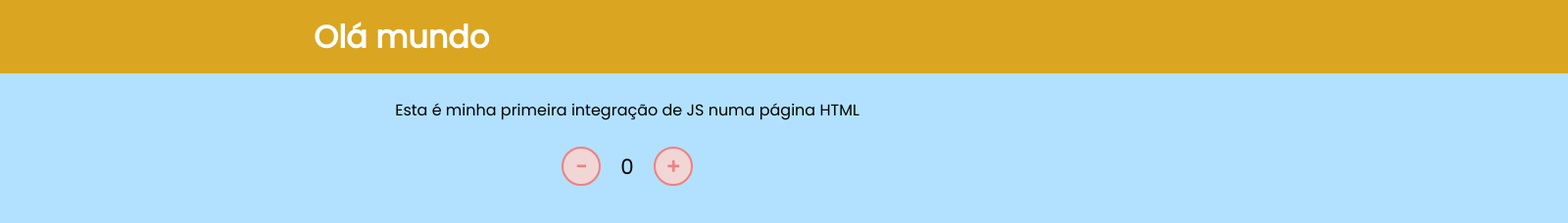
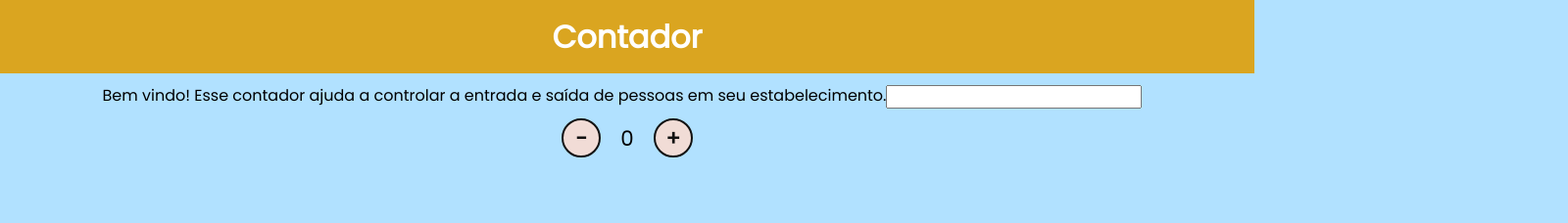
Before and after one commit to henrioliveira/estudo-javascript, a plain HTML site: page contador/index.html in a window 1280 px wide. Shown: the whole page at 98% size, 1600 px wide, since content can reach past the window. Drawn offline with Linux system fonts and the light colour scheme.

```diff
--- a/contador/assets/css/style.css
+++ b/contador/assets/css/style.css
@@ -7,48 +7,50 @@
 }
 
 body {
-    display: flex;
-    align-items: center;
-    justify-content: center;
-    flex-direction: column;
     background-color: rgb(177, 225, 255);
 }
 
-head {
-    display: flex;
-    align-items: center;
-    justify-content: center;
-    flex-direction: column;
+#main-head {
+    width: 100%;
     background-color: goldenrod;
 }
 
 h1 {
-    background-color: goldenrod;
-    width: 100%;
-    padding-left: 50%;
+    text-align: center;
     color: white;
     line-height: 75px;
 }
 
-p {
-    padding: 25px;
+#main-section {
+    padding: 10px;
+    display: flexbox;
+    justify-content: center;
+
+}
+
+.description {
+    display: flex;
+    margin-right: 10px;
+    justify-content: center;
+}
+
+#counter {
+    display: flex;
+    justify-content: center;
+    margin: 10px;
 }
 
 button {
     height: 40px;
     width: 40px;
     border-radius: 50%;
-    border: 2px solid lightcoral;
-    background-color: rgb(241, 214, 214);
-    color: lightcoral;
+    border: 2px solid rgb(17, 17, 17);
+    background-color: rgb(241, 220, 214);
+    color: rgb(17, 17, 17);
     font-size: 16pt;
     font-weight: 600;
-    text-align: center;
 }
 
-#counter {
-    display: flex;
-}
 
 #currentNumber {
     display: flex;
--- a/contador/assets/js/scripts.js
+++ b/contador/assets/js/scripts.js
@@ -0,0 +1,16 @@
+var currentNumberWrapper = document.getElementById("currentNumber")
+var currentNumber = 0
+
+if (currentNumber >= 10) {
+    document.getElementsByName("adicionar").onclick = null
+}
+
+function increment() {
+    currentNumber = currentNumber + 1;
+    currentNumberWrapper.innerHTML = currentNumber;
+}
+
+function decrement () {
+    currentNumber = currentNumber - 1;
+    currentNumberWrapper.innerHTML = currentNumber;
+}
--- a/contador/index.html
+++ b/contador/index.html
@@ -1,5 +1,6 @@
 <!DOCTYPE html>
 <html lang="pt-br">
+
 <head>
     <meta charset="UTF-8">
     <meta http-equiv="X-UA-Compatible" content="IE=edge">
@@ -9,16 +10,22 @@
 </head>
 
 <body>
-
-        <head><h1>Olá mundo</h1></head>
-
-
-        <p>Esta é minha primeira integração de JS numa página HTML</p>
+    <div id="main-head">
+        <h1>Contador</h1>
+    </div>
+    <section id="main-section">
+        <div class="description">
+            <p>Bem vindo! Esse contador ajuda a controlar a entrada e saída de pessoas em seu estabelecimento.</p>
+            <form>
+                <input type="number" name="capacidade" value="Capacidade Total">
+            </form>
+        </div>
             <div id="counter">
                 <button name="subtrair" onclick="decrement()">-</button>
                 <span id="currentNumber">0</span>
                 <button name="adicionar" onclick="increment()">+</button>
             </div>
+    </section>
     <script src="assets/js/scripts.js"></script>
 </body>
 
--- /dev/null
+++ b/tipos/scripts.js
@@ -0,0 +1,6 @@
+//Estudando sobre tipos e declarações
+var a= 2
+var x= "2"
+
+console.log(a===x)
+console.log(typeof(x))
```
Also changed, not shown: objetos/objetos.js (added, +17 -0 lines), vetores/arrays.js (added, +19 -0 lines). Lines whose indentation alone changed are shown as unchanged.
